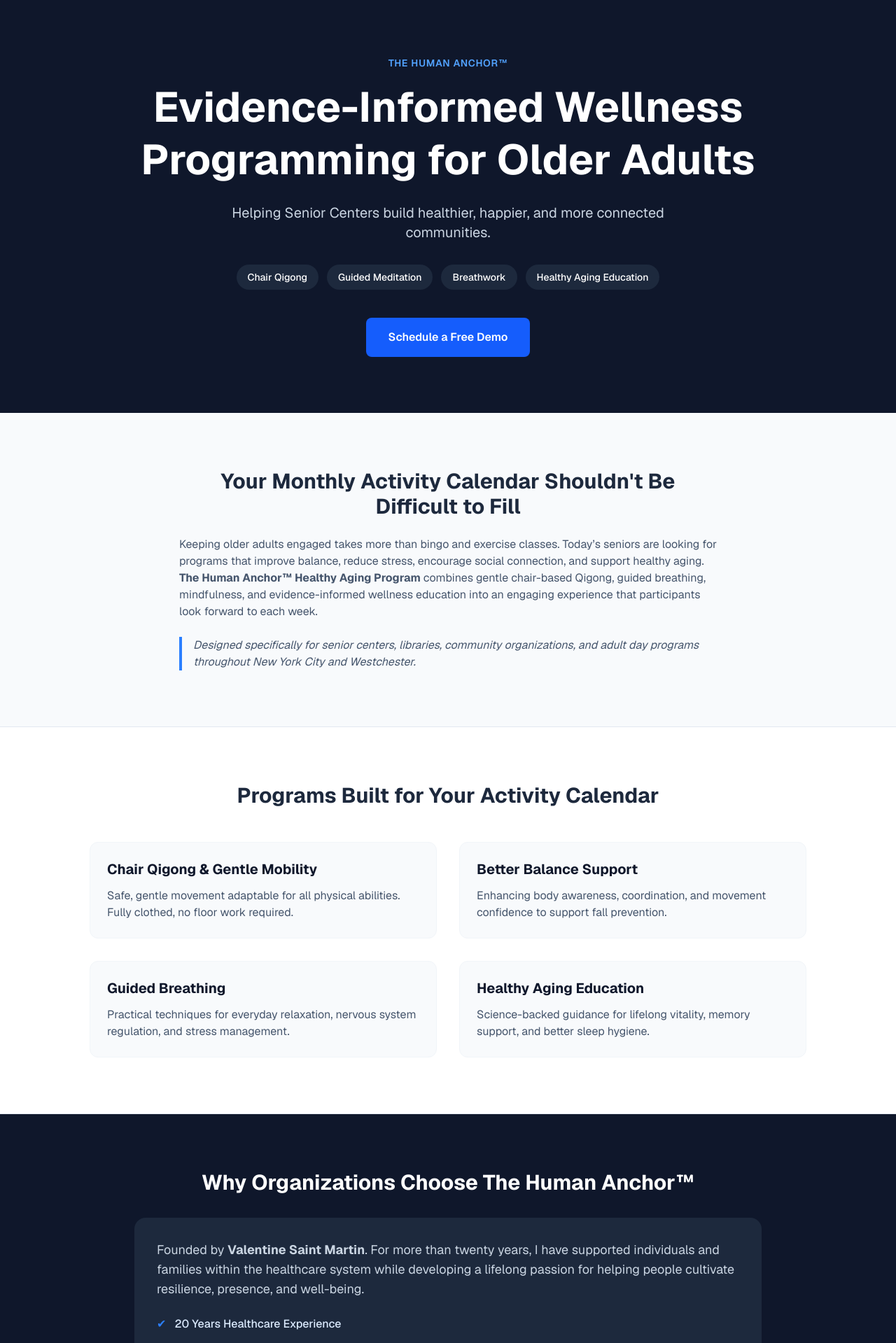
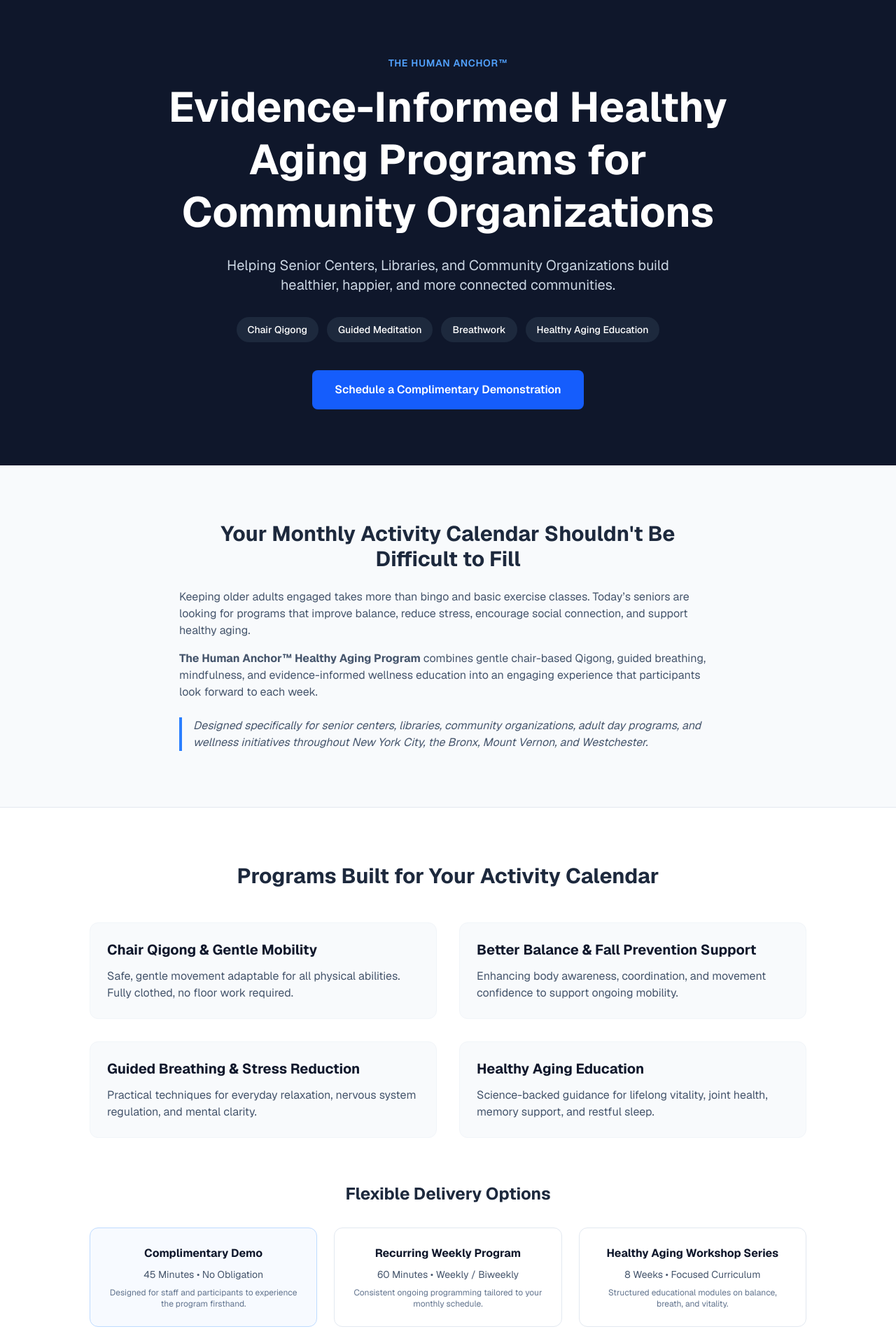
Before and after one commit to nycformassist/the-human-anchor-wellness, a Next.js app: page / in a window 1280 px wide. Shown: the top 1919 px of the page at 70% size. Built offline with nearby package versions, Linux system fonts and the light colour scheme.

Commit message:
Align copy with exact source-of-truth positioning and local region scope

```diff
--- a/app/page.tsx
+++ b/app/page.tsx
@@ -37,10 +37,10 @@
         <div className="max-w-4xl mx-auto text-center">
           <h2 className="text-blue-400 font-semibold tracking-wider uppercase text-sm mb-4">The Human Anchor™</h2>
           <h1 className="text-4xl md:text-6xl font-bold mb-6 leading-tight">
-            Evidence-Informed Wellness Programming for Older Adults
+            Evidence-Informed Healthy Aging Programs for Community Organizations
           </h1>
           <p className="text-xl text-slate-300 mb-8 max-w-2xl mx-auto">
-            Helping Senior Centers build healthier, happier, and more connected communities.
+            Helping Senior Centers, Libraries, and Community Organizations build healthier, happier, and more connected communities.
           </p>
           <div className="flex flex-wrap justify-center gap-3 mb-10 text-sm font-medium">
             <span className="bg-slate-800 px-4 py-2 rounded-full">Chair Qigong</span>
@@ -49,7 +49,7 @@
             <span className="bg-slate-800 px-4 py-2 rounded-full">Healthy Aging Education</span>
           </div>
           <a href="#demo-form" className="inline-block bg-blue-600 hover:bg-blue-500 text-white font-semibold py-4 px-8 rounded-lg transition-colors">
-            Schedule a Free Demo
+            Schedule a Complimentary Demonstration
           </a>
         </div>
       </header>
@@ -60,15 +60,15 @@
           <h2 className="text-3xl font-bold mb-6 text-center text-slate-800">
             Your Monthly Activity Calendar Shouldn't Be Difficult to Fill
           </h2>
-          <div className="prose prose-lg mx-auto text-slate-600">
+          <div className="prose prose-lg mx-auto text-slate-600 space-y-4">
             <p>
-              Keeping older adults engaged takes more than bingo and exercise classes. Today’s seniors are looking for programs that improve balance, reduce stress, encourage social connection, and support healthy aging.
+              Keeping older adults engaged takes more than bingo and basic exercise classes. Today’s seniors are looking for programs that improve balance, reduce stress, encourage social connection, and support healthy aging.
             </p>
             <p>
               <strong>The Human Anchor™ Healthy Aging Program</strong> combines gentle chair-based Qigong, guided breathing, mindfulness, and evidence-informed wellness education into an engaging experience that participants look forward to each week.
             </p>
             <p className="italic border-l-4 border-blue-500 pl-4 mt-6">
-              Designed specifically for senior centers, libraries, community organizations, and adult day programs throughout New York City and Westchester.
+              Designed specifically for senior centers, libraries, community organizations, adult day programs, and wellness initiatives throughout New York City, the Bronx, Mount Vernon, and Westchester.
             </p>
           </div>
         </div>
@@ -80,22 +80,42 @@
           <h2 className="text-3xl font-bold mb-12 text-center text-slate-800">
             Programs Built for Your Activity Calendar
           </h2>
-          <div className="grid md:grid-cols-2 gap-8">
+          <div className="grid md:grid-cols-2 gap-8 mb-16">
             <div className="p-6 bg-slate-50 rounded-xl border border-slate-100">
               <h3 className="text-xl font-bold mb-3 text-slate-900">Chair Qigong & Gentle Mobility</h3>
               <p className="text-slate-600">Safe, gentle movement adaptable for all physical abilities. Fully clothed, no floor work required.</p>
             </div>
             <div className="p-6 bg-slate-50 rounded-xl border border-slate-100">
-              <h3 className="text-xl font-bold mb-3 text-slate-900">Better Balance Support</h3>
-              <p className="text-slate-600">Enhancing body awareness, coordination, and movement confidence to support fall prevention.</p>
+              <h3 className="text-xl font-bold mb-3 text-slate-900">Better Balance & Fall Prevention Support</h3>
+              <p className="text-slate-600">Enhancing body awareness, coordination, and movement confidence to support ongoing mobility.</p>
             </div>
             <div className="p-6 bg-slate-50 rounded-xl border border-slate-100">
-              <h3 className="text-xl font-bold mb-3 text-slate-900">Guided Breathing</h3>
-              <p className="text-slate-600">Practical techniques for everyday relaxation, nervous system regulation, and stress management.</p>
+              <h3 className="text-xl font-bold mb-3 text-slate-900">Guided Breathing & Stress Reduction</h3>
+              <p className="text-slate-600">Practical techniques for everyday relaxation, nervous system regulation, and mental clarity.</p>
             </div>
             <div className="p-6 bg-slate-50 rounded-xl border border-slate-100">
               <h3 className="text-xl font-bold mb-3 text-slate-900">Healthy Aging Education</h3>
-              <p className="text-slate-600">Science-backed guidance for lifelong vitality, memory support, and better sleep hygiene.</p>
+              <p className="text-slate-600">Science-backed guidance for lifelong vitality, joint health, memory support, and restful sleep.</p>
+            </div>
+          </div>
+
+          {/* Delivery Formats */}
+          <h3 className="text-2xl font-bold mb-8 text-center text-slate-800">Flexible Delivery Options</h3>
+          <div className="grid md:grid-cols-3 gap-6">
+            <div className="p-6 border border-blue-200 bg-blue-50/50 rounded-xl text-center">
+              <h4 className="font-bold text-slate-900 mb-2">Complimentary Demo</h4>
+              <p className="text-sm text-slate-600">45 Minutes • No Obligation</p>
+              <p className="text-xs text-slate-500 mt-2">Designed for staff and participants to experience the program firsthand.</p>
+            </div>
+            <div className="p-6 border border-slate-200 rounded-xl text-center">
+              <h4 className="font-bold text-slate-900 mb-2">Recurring Weekly Program</h4>
+              <p className="text-sm text-slate-600">60 Minutes • Weekly / Biweekly</p>
+              <p className="text-xs text-slate-500 mt-2">Consistent ongoing programming tailored to your monthly schedule.</p>
+            </div>
+            <div className="p-6 border border-slate-200 rounded-xl text-center">
+              <h4 className="font-bold text-slate-900 mb-2">Healthy Aging Workshop Series</h4>
+              <p className="text-sm text-slate-600">8 Weeks • Focused Curriculum</p>
+              <p className="text-xs text-slate-500 mt-2">Structured educational modules on balance, breath, and vitality.</p>
             </div>
           </div>
         </div>
@@ -179,7 +199,7 @@
                 disabled={isSubmitting}
                 className="w-full bg-blue-600 hover:bg-blue-500 text-white font-bold py-3 px-4 rounded-lg transition-colors disabled:opacity-50"
               >
-                {isSubmitting ? 'Sending Request...' : 'Request Free Demo Class'}
+                {isSubmitting ? 'Sending Request...' : 'Schedule a Complimentary Demonstration'}
               </button>
             </form>
           )}
```
